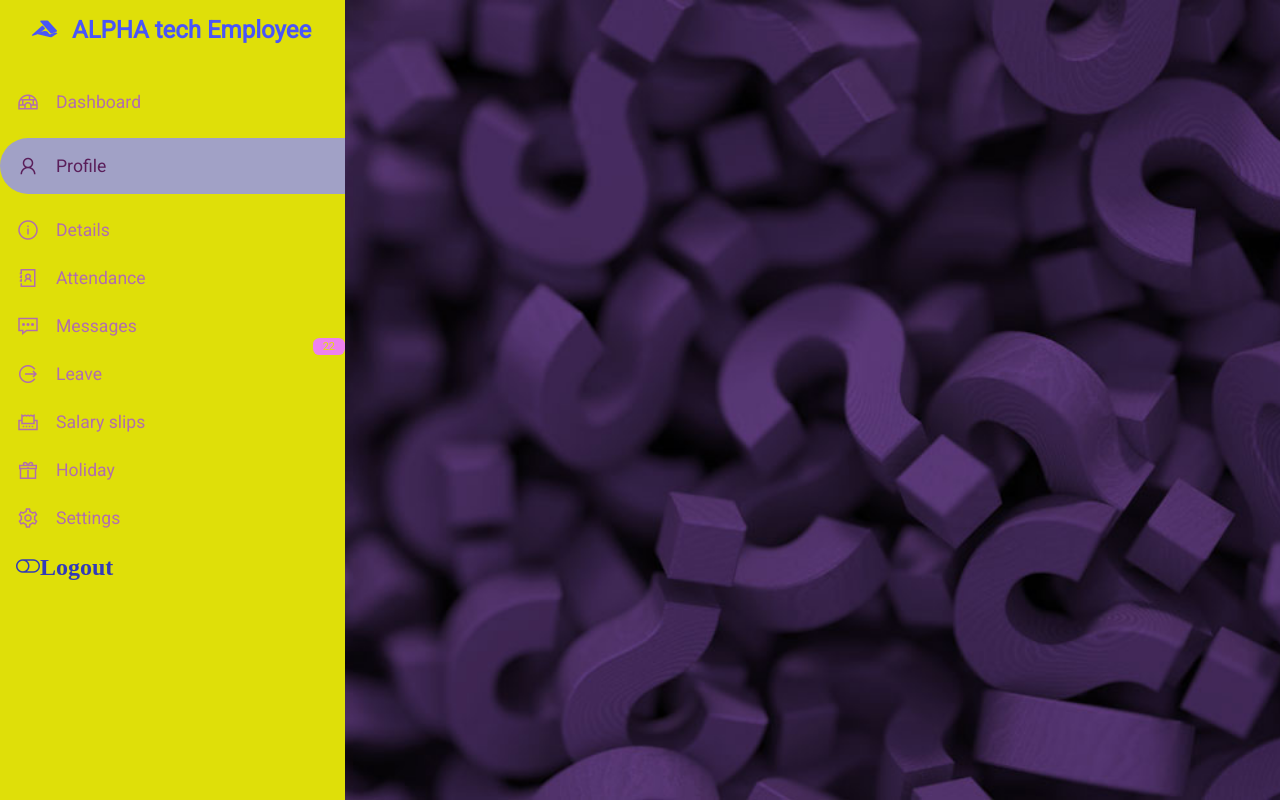
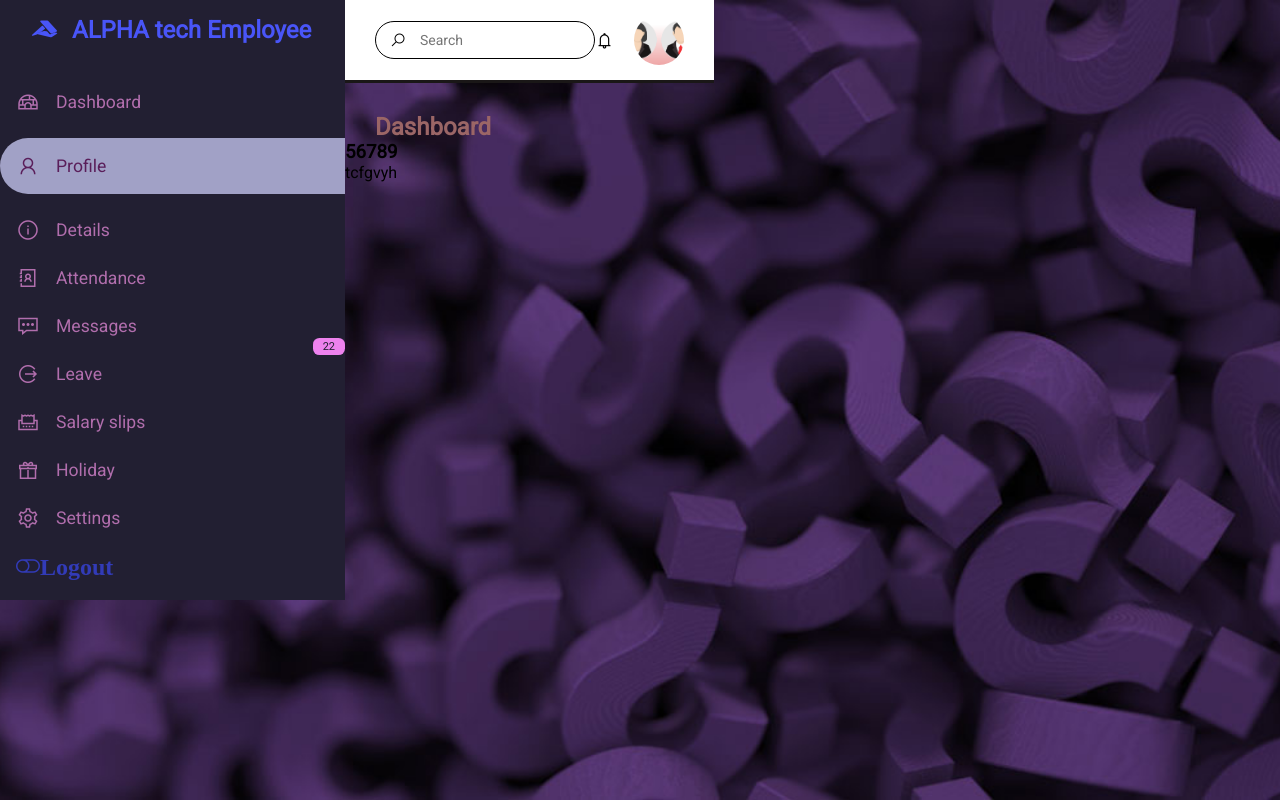
Before and after one commit to mathinicarole/Management-System, a PHP site: page /login/employee_page.php in a window 1280 px wide. Run offline with PHP 8.4, Linux system fonts and the light colour scheme; some libraries are stand-ins or nearby versions.

Commit message:
dashboard

```diff
--- a/assets/css/employee_style.css
+++ b/assets/css/employee_style.css
@@ -2,7 +2,7 @@
 
 /*--------ROOT VARIABLES------*/
 :root {
-  --main-color: #dfdf09;
+  --main-color: #221f32;
   --color-dark: #626d80;
   --text-grey: #8390a2;
 
@@ -22,7 +22,9 @@ body {
   background-repeat: no-repeat;
   background-size: cover;
   background-attachment: fixed;
+  display: flex;
 }
+
 * {
   padding: 0;
   margin: 0;
@@ -31,12 +33,13 @@ body {
   text-decoration: none;
   font-family: "Roboto", "Mukta", sans-serif;
 }
+
 .sidebar {
   width: 345px;
-  position: fixed;
+  position: inherit;
   left: 0;
   top: 0;
-  height: 100%;
+  height: 600px;
   background: var(--main-color);
   z-index: 100;
 }
@@ -106,3 +109,67 @@ body {
 .close a:hover {
   color: rgb(109, 165, 120);
 }
+ #interface {
+  /* display: flex;
+  justify-content: space-between;
+  align-items: flex-start; */
+  width: calc(100%-300px);
+}
+#interface .navigation {
+  display: flex;
+  align-items: center;
+  justify-content: space-between;
+  background: #fff;
+  padding: 15px 30px;
+  border-bottom: 3px solid rgb(26, 23, 23);
+}
+#interface .navigation .search {
+  display: flex;
+  justify-content: flex-start;
+  align-items: center;
+  padding: 10px 14px;
+  border: 1px solid black;
+  border-radius: 20px;
+
+}
+#interface .navigation .search i {
+  margin-right: 14px;
+}
+#interface .navigation .search input {
+  border: none;
+  outline: none;
+  font-size: 14px;
+ float: left;
+
+}
+#interface .navigation .profile {
+  display: flex;
+  justify-content: flex-start;
+  align-items: center;
+}
+#interface .navigation .profile i {
+  margin-right: 20px;
+  font-size: 19px;
+  font-weight: 400;
+}
+#interface .navigation .profile img {
+  width: 50px;
+  height: 50px;
+  object-fit: cover;
+  border-radius: 50%;
+}
+.i-name{
+  color: rgb(155, 102, 102);
+  padding: 30px 30px 0px 30px ;
+  font-size: 24px;
+  font-weight: 700;
+}
+.values{
+  padding: 30px 30px 0px 30px ;
+}
+.values .val-box{
+  background: white;
+  width: 235px;
+  padding: 16px 20px;
+  border-right: 15px;
+}
--- a/login/employee_page.php
+++ b/login/employee_page.php
@@ -33,41 +33,41 @@ session_start();
     <div class="sidebar-menu">
       <ul>
         <li>
-          <a href="../employee/dashboard.php"><span class="las la-igloo"></span>
+          <a href="../view/employee/dashboard.php"><span class="las la-igloo"></span>
             <span>Dashboard</span></a>
         </li>
         <li>
-          <a href="../employee/profile.php" class="active"><span class="las la-user"></span>
+          <a href="../view/employee/profile.php" class="active"><span class="las la-user"></span>
             <span>Profile</span></a>
         </li>
         <li>
-          <a href="../employee/details.php"><span class="las la-info-circle"></span>
+          <a href="../view/employee/details.php"><span class="las la-info-circle"></span>
             <span>Details</span></a>
         </li>
         <li>
-          <a href="../employee/attendance.php"><span class="las la-address-book"></span>
+          <a href="../view/employee/attendance.php"><span class="las la-address-book"></span>
             <span>Attendance</span></a>
         </li>
         <li>
-          <a href="../employee/message.php"><span class="las la-comment-dots"></span>
+          <a href="../view/employee/message.php"><span class="las la-comment-dots"></span>
             <span>Messages</span></a>
           <span class="message-count">22</span>
         </li>
         <li>
-          <a href="../employee/leave.php"><span class="las la-sign-out-alt"></span>
+          <a href="../view/employee/leave.php"><span class="las la-sign-out-alt"></span>
             <span>Leave</span></a>
         </li>
         <li>
-          <a href="../employee/salary_slips.php"><span class="las la-receipt"></span>
+          <a href="../view/employee/salary_slips.php"><span class="las la-receipt"></span>
             <span>Salary slips</span></a>
         </li>
         <li>
-          <a href="../employee/holiday.php"><span class="las la-gift"></span>
+          <a href="../view/employee/holiday.php"><span class="las la-gift"></span>
             <span>Holiday</span></a>
         </li>
 
         <li>
-          <a href="../employee/settings.php"><span class="las la-cog"></span>
+          <a href="../view/employee/settings.php"><span class="las la-cog"></span>
             <span>Settings</span></a>
         </li>
 
@@ -76,15 +76,35 @@ session_start();
 
           ?>
 
-          <a href="../login/logout.php"><span class="las la-toggle-off">Logout</a>
+          <a href="logout.php"><span class="las la-toggle-off">Logout</a>
         </div>
+      </ul>
 
     </div>
 
-
   </div>
-  </div>
-
+  <section id="interface">
+      <div class="navigation">
+        <div class="n1">
+          <div class="search">
+          <i class="las la-search"></i>
+            <input type="text" placeholder="Search">
+          </div>
+        </div>
+        <div class="profile">
+        <i class="las la-bell"></i>
+        <img src="/ALPHA_TECH/images/profile.webp" alt="" height="50px" width="100px">
+        </div>
+      </div>
+      <h3 class="i-name">Dashboard</h3>
+      <div class="val-box">
+        <i class="fas fa-users"></i>
+        <div>
+          <h3>56789</h3>
+          <span>tcfgvyh</span>
+        </div>
+      </div>
+    </section>
 
 
 </body>
--- a/login/login.php
+++ b/login/login.php
@@ -13,6 +13,10 @@ include("connection.php");
     <title>Login</title>
     <link rel="stylesheet" href="../assets/css/login_style.css">
     <link rel="shortcut icon" type="image/jpg" href="/ALPHA_TECH/images/logo-small.ico" />
+    <link rel="stylesheet" href="https://maxst.icons8.com/vue-static/landings/line-awesome/font-awesome-line-awesome/css/all.min.css">
+  <link rel="stylesheet" href="https://maxst.icons8.com/vue-static/landings/line-awesome/line-awesome/1.3.0/css/line-awesome.min.css">
+  <link rel="stylesheet" href="path/to/line-awesome/css/line-awesome-font-awesome.min.css">
+
 </head>
 
 <body>
--- a/view/employee/attendance.php
+++ b/view/employee/attendance.php
@@ -8,7 +8,7 @@
       <link rel="stylesheet" href="https://maxst.icons8.com/vue-static/landings/line-awesome/font-awesome-line-awesome/css/all.min.css">
       <link rel="stylesheet" href="https://maxst.icons8.com/vue-static/landings/line-awesome/line-awesome/1.3.0/css/line-awesome.min.css">
      <link rel="stylesheet" href="path/to/line-awesome/css/line-awesome-font-awesome.min.css">
-     <link rel="stylesheet" href="../assets/css/employee_style.css">
+     <link rel="stylesheet" href="../../assets/css/employee_style.css">
      <link rel="shortcut icon" type="image/jpg" href="/ALPHA TECH/Images/logo-small.ico" />
  </head>
  <body>
--- a/view/employee/dashboard.php
+++ b/view/employee/dashboard.php
@@ -9,7 +9,7 @@
       <link rel="stylesheet" href="https://maxst.icons8.com/vue-static/landings/line-awesome/line-awesome/1.3.0/css/line-awesome.min.css">
 
      <link rel="stylesheet" href="path/to/line-awesome/css/line-awesome-font-awesome.min.css">
-     <link rel="stylesheet" href="../assets/css/employee_style.css">
+     <link rel="stylesheet" href="../../assets/css/employee_style.css">
      <link rel="shortcut icon" type="image/jpg" href="/ALPHA TECH/Images/logo-small.ico" />
  </head>
  <body>
--- a/view/employee/details.php
+++ b/view/employee/details.php
@@ -9,7 +9,7 @@
       <link rel="stylesheet" href="https://maxst.icons8.com/vue-static/landings/line-awesome/line-awesome/1.3.0/css/line-awesome.min.css">
 
      <link rel="stylesheet" href="path/to/line-awesome/css/line-awesome-font-awesome.min.css">
-     <link rel="stylesheet" href="../assets/css/employee_style.css">
+     <link rel="stylesheet" href="../../assets/css/employee_style.css">
      <link rel="shortcut icon" type="image/jpg" href="/ALPHA TECH/Images/logo-small.ico" />
  </head>
  <body>
--- a/view/employee/leave.php
+++ b/view/employee/leave.php
@@ -9,7 +9,7 @@
       <link rel="stylesheet" href="https://maxst.icons8.com/vue-static/landings/line-awesome/line-awesome/1.3.0/css/line-awesome.min.css">
 
      <link rel="stylesheet" href="path/to/line-awesome/css/line-awesome-font-awesome.min.css">
-     <link rel="stylesheet" href="../assets/css/employee_style.css">
+     <link rel="stylesheet" href="../../assets/css/employee_style.css">
      <link rel="shortcut icon" type="image/jpg" href="/ALPHA TECH/Images/logo-small.ico" />
  </head>
  <body>
--- a/view/employee/message.php
+++ b/view/employee/message.php
@@ -9,7 +9,7 @@
       <link rel="stylesheet" href="https://maxst.icons8.com/vue-static/landings/line-awesome/line-awesome/1.3.0/css/line-awesome.min.css">
 
      <link rel="stylesheet" href="path/to/line-awesome/css/line-awesome-font-awesome.min.css">
-     <link rel="stylesheet" href="../assets/css/employee_style.css">
+     <link rel="stylesheet" href="../../assets/css/employee_style.css">
      <link rel="shortcut icon" type="image/jpg" href="/ALPHA TECH/Images/logo-small.ico" />
  </head>
  <body>
--- a/view/employee/profile.php
+++ b/view/employee/profile.php
@@ -9,7 +9,7 @@
       <link rel="stylesheet" href="https://maxst.icons8.com/vue-static/landings/line-awesome/line-awesome/1.3.0/css/line-awesome.min.css">
 
      <link rel="stylesheet" href="path/to/line-awesome/css/line-awesome-font-awesome.min.css">
-     <link rel="stylesheet" href="../assets/css/employee_style.css">
+     <link rel="stylesheet" href="../../assets/css/employee_style.css">
      <link rel="shortcut icon" type="image/jpg" href="/ALPHA TECH/Images/logo-small.ico" />
  </head>
  <body>
--- a/view/employee/salary_slips.php
+++ b/view/employee/salary_slips.php
@@ -9,7 +9,7 @@
       <link rel="stylesheet" href="https://maxst.icons8.com/vue-static/landings/line-awesome/line-awesome/1.3.0/css/line-awesome.min.css">
 
      <link rel="stylesheet" href="path/to/line-awesome/css/line-awesome-font-awesome.min.css">
-     <link rel="stylesheet" href="../assets/css/employee_style.css">
+     <link rel="stylesheet" href="../../assets/css/employee_style.css">
      <link rel="shortcut icon" type="image/jpg" href="/ALPHA TECH/Images/logo-small.ico" />
  </head>
  <body>
--- a/view/employee/settings.php
+++ b/view/employee/settings.php
@@ -9,7 +9,7 @@
       <link rel="stylesheet" href="https://maxst.icons8.com/vue-static/landings/line-awesome/line-awesome/1.3.0/css/line-awesome.min.css">
 
      <link rel="stylesheet" href="path/to/line-awesome/css/line-awesome-font-awesome.min.css">
-     <link rel="stylesheet" href="../assets/css/employee_style.css">
+     <link rel="stylesheet" href="../../assets/css/employee_style.css">
      <link rel="shortcut icon" type="image/jpg" href="/ALPHA TECH/Images/logo-small.ico" />
  </head>
  <body>
```
Also changed, not shown: assets/css/admin_style.css (+53 -4 lines), login/admin_page.php (+15 -9 lines), view/employee/holiday.php (+5 -6 lines), images/profile.webp (added).
